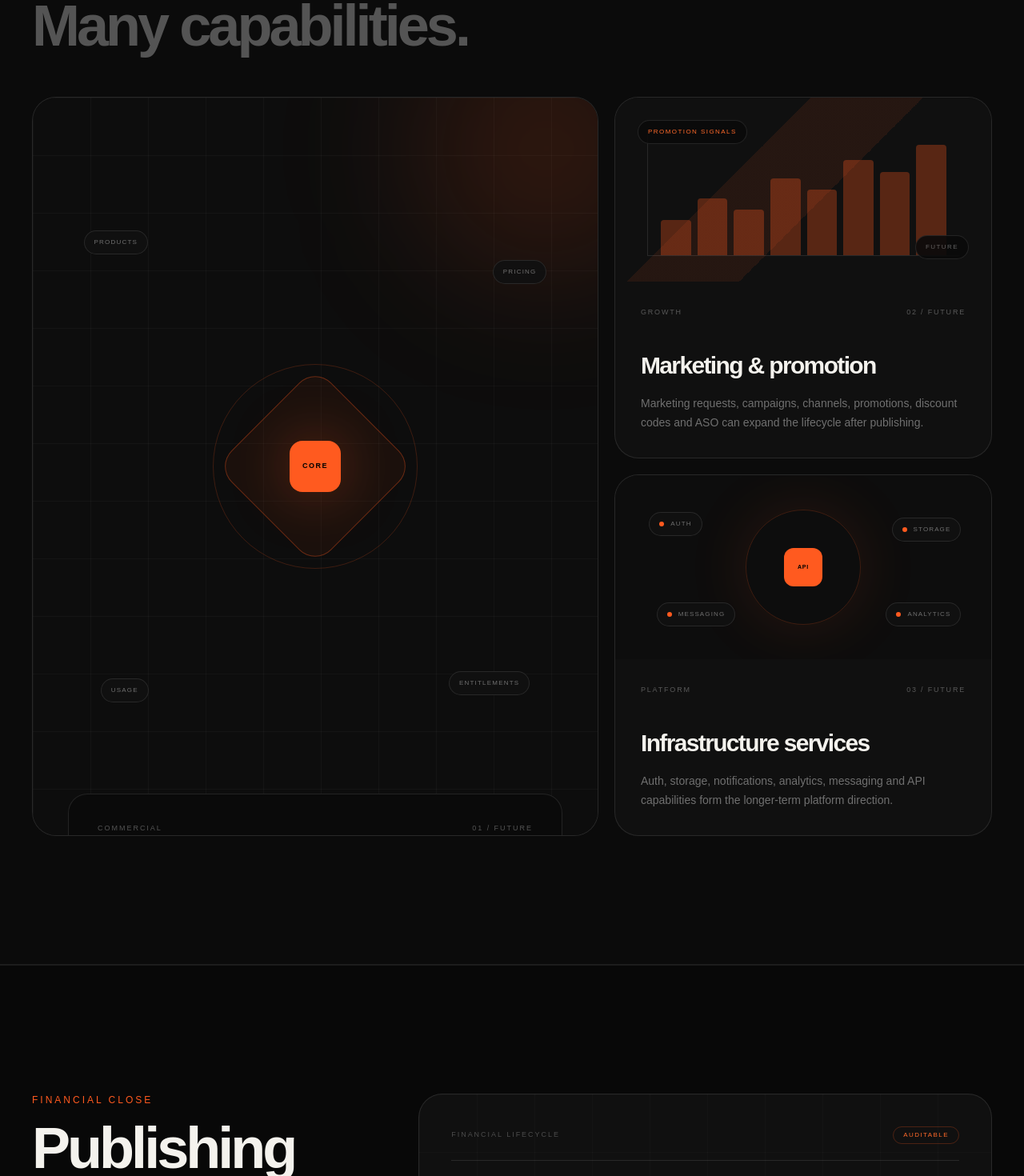
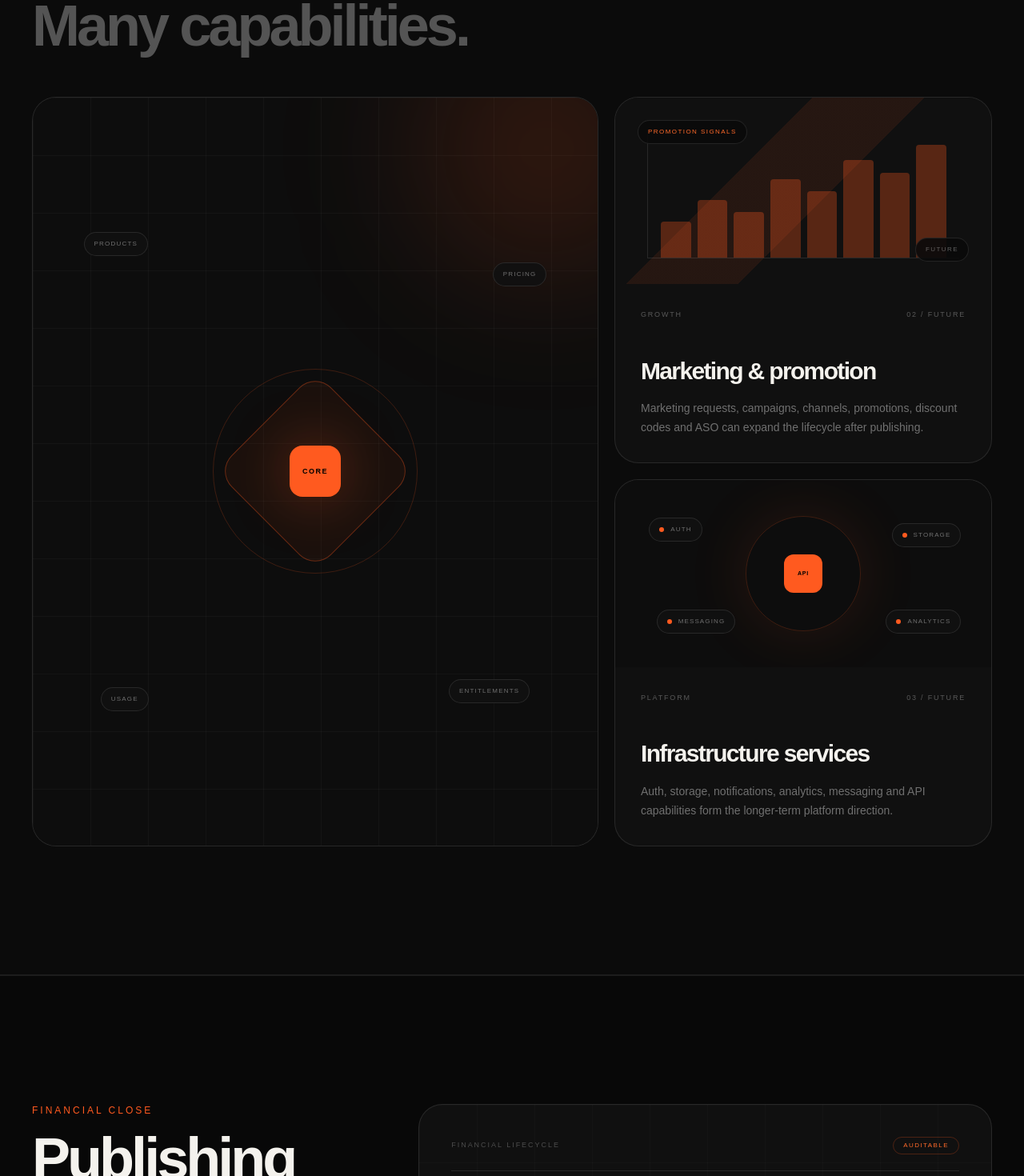
Before and after one commit to mohamad-es/Fonitas-website, a Next.js app: page / in a window 1280 px wide. Shown: the part 5060-6530 px from the top of the page at 80% size. Built offline with nearby package versions, Linux system fonts and the light colour scheme.

Commit message:
fix(home): prevent platform card content clipping

```diff
--- a/components/home/insights-showcase.tsx
+++ b/components/home/insights-showcase.tsx
@@ -25,7 +25,7 @@ const roadmap = [
 function RoadmapVisual({ type }: { type: string }) {
   if (type === "commercial") {
     return (
-      <div className="relative h-full min-h-[420px] overflow-hidden bg-[#0d0d0d] p-7 lg:min-h-[560px]">
+      <div className="relative h-full min-h-[420px] overflow-hidden bg-[#0d0d0d] p-7 lg:min-h-[500px]">
         <div className="absolute inset-0 grid-bg opacity-35" />
         <div className="absolute -right-24 -top-24 h-80 w-80 rounded-full bg-[#ff5a1f]/15 blur-[90px]" />
         <div className="absolute left-1/2 top-1/2 h-64 w-64 -translate-x-1/2 -translate-y-1/2 rounded-full border border-[#ff5a1f]/20" />
@@ -67,7 +67,7 @@ export function InsightsShowcase() {
     <div className="grid gap-5 lg:grid-cols-[1.2fr_.8fr]">
       <article className="group relative overflow-hidden rounded-[30px] border border-white/10 bg-[#101010]">
         <RoadmapVisual type={roadmap[0].visual} />
-        <div className="relative -mt-24 p-7 sm:p-9 lg:p-11">
+        <div className="relative p-7 sm:p-9 lg:p-11">
           <div className="max-w-2xl rounded-[24px] border border-white/10 bg-[#0b0b0b]/90 p-7 backdrop-blur-xl sm:p-9">
             <div className="flex items-center justify-between text-[9px] uppercase tracking-[.22em] text-white/30"><span>{roadmap[0].category}</span><span>01 / FUTURE</span></div>
             <h3 className="font-display mt-7 text-4xl font-semibold leading-[.95] sm:text-6xl">{roadmap[0].title}</h3>
```
